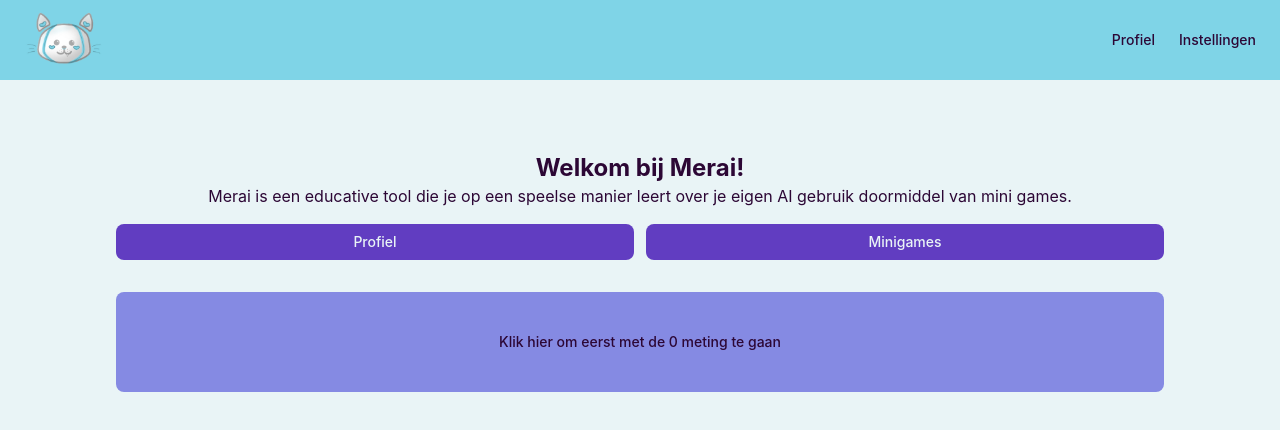
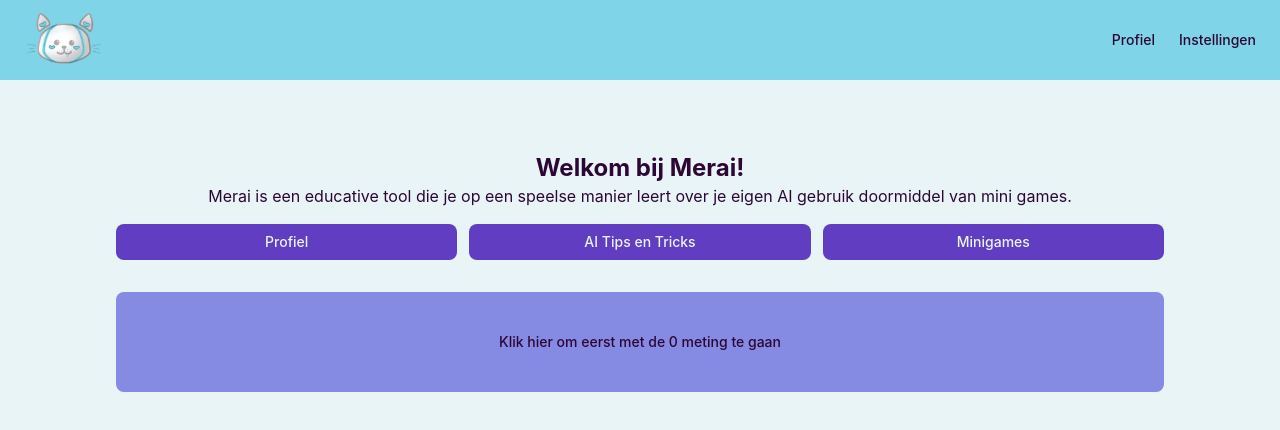
Before and after one commit to SukunaRaven/merai, a React (Vite) app: page / in a window 1280 px wide. Shown: the top 430 px of the page. Built offline with nearby package versions, Linux system fonts and the light colour scheme; a web font is replaced by a local one.

Commit message:
Button on homepage to go to ai tips and tricks

```diff
--- a/src/pages/Homepage.jsx
+++ b/src/pages/Homepage.jsx
@@ -20,6 +20,10 @@ function Homepage() {
                           className="flex-1 bg-blue text-white-blue text-center py-2 px-4 rounded-lg text-sm font-medium hover:bg-blue-dark hover:text-white-blue transition-colors focus:ring-2 focus:ring-offset-2 focus:ring-blue-dark">
                         Profiel
                     </Link>
+                    <Link to={`/tipsandtricks`}
+                          className="flex-1 bg-blue text-white-blue text-center py-2 px-4 rounded-lg text-sm font-medium hover:bg-blue-dark hover:text-white-blue transition-colors focus:ring-2 focus:ring-offset-2 focus:ring-blue-dark">
+                        AI Tips en Tricks
+                    </Link>
                     <Link to={`/minigames`}
                           className="flex-1 bg-blue text-white-blue text-center py-2 px-4 rounded-lg text-sm font-medium hover:bg-blue-dark hover:text-white-blue transition-colors focus:ring-2 focus:ring-offset-2 focus:ring-blue-dark">
                         Minigames
```
